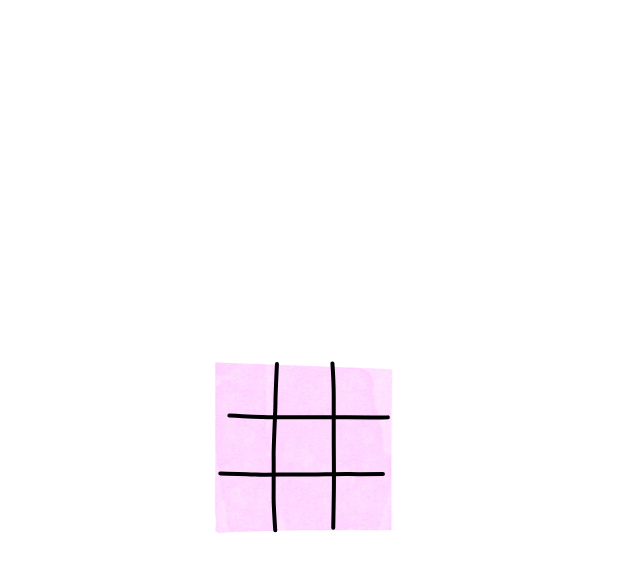
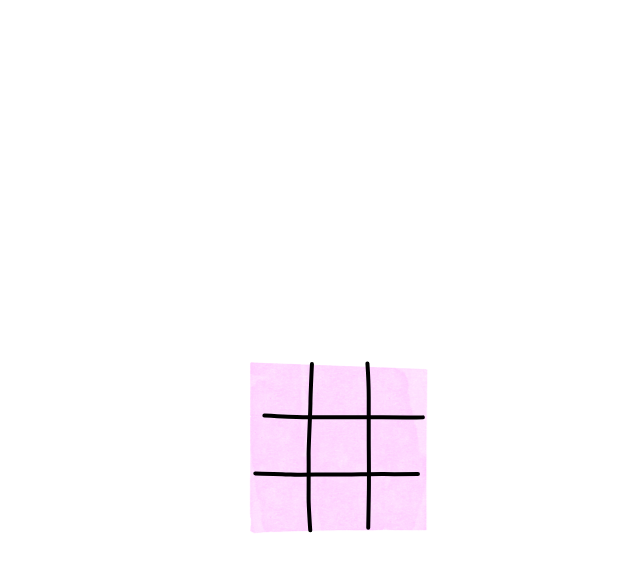
Before and after one commit to alekseevgr/tic-tac-toe, a React (Vite) app: page / in a window 1280 px wide. Both pictures are taken after a click on the button "Игрок". Shown: the top 572 px of the page, without its empty margins (299-939 px from the left). Built offline with nearby package versions, Linux system fonts and the light colour scheme.

Commit message:
fix: game area in center

```diff
--- a/src/App.css
+++ b/src/App.css
@@ -26,9 +26,17 @@
 
 .app {
   position: absolute;
+  top: 50%;
   left: 50%;
   transform: translate(-50%, -50%);
   font-family: Arial, sans-serif;
+}
+
+.game-area {
+  display: flex;
+  flex-direction: column;
+  align-items: center;
+  gap: 20px;
 }
 
 .choose-first {
--- a/src/App.jsx
+++ b/src/App.jsx
@@ -101,14 +101,14 @@ const App = () => {
       {!firstMoveChosen ? (
         <div className="choose-first">
           <h2>Кто ходит первым?</h2>
-          <div className='buttons'>
+          <div className="buttons">
             <button onClick={() => chooseFirstMove(true)}>Игрок</button>
             <button onClick={() => chooseFirstMove(false)}>Компьютер</button>
           </div>
         </div>
       ) : (
         <>
-
+          <div className="game-area">
             <div className="board-wrapper">
               <Lottie
                 animationData={boardAnimation}
@@ -123,8 +123,11 @@ const App = () => {
                       key={i}
                       className={`cell
                       ${isWinningCell ? "winCombination" : ""}
-                      ${!winnerInfo && board.every((cell) => cell !== null) ? "draw-blink" : ""}`
-                    }
+                      ${
+                        !winnerInfo && board.every((cell) => cell !== null)
+                          ? "draw-blink"
+                          : ""
+                      }`}
                       onClick={() => handleClick(i)}
                       disabled={!!value || winnerInfo}
                     >
@@ -162,6 +165,7 @@ const App = () => {
                 </button>
               </div>
             )}
+          </div>
         </>
       )}
     </div>
```
Lines whose indentation alone changed are shown as unchanged.
